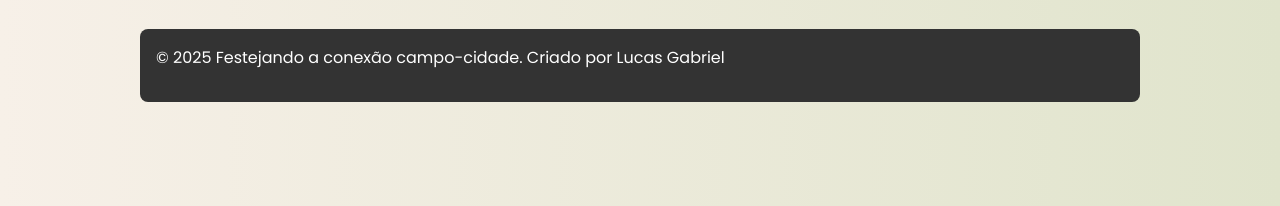
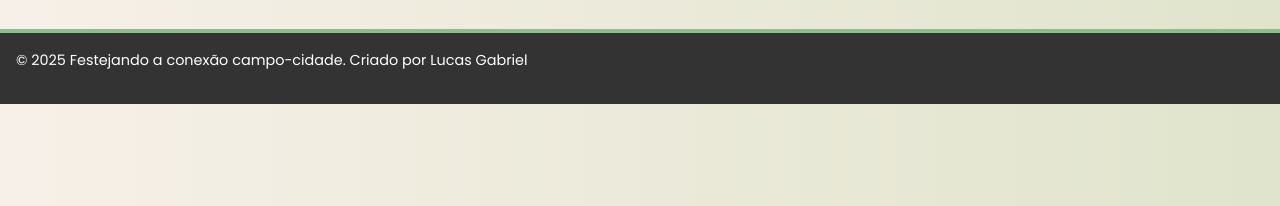
Before and after one commit to Lucas0101Ly/Agrinho-2025, a plain HTML site: page index.html in a window 1280 px wide. Shown: the part 594-800 px from the top of the page. Drawn offline with Linux system fonts and the light colour scheme.

Commit message:
footerSalvaa

```diff
--- a/style.css
+++ b/style.css
@@ -79,16 +79,19 @@ p {
 }
 
 footer {
-  background: #333;
-  color: white;
-  text-align: center;
-  padding: 1rem;
-  margin-top: 2rem;
+    background: #333;
+    color: white;
+    text-align: center;
+    padding: 1rem;
+    margin-top: 2rem;
 
-  max-width: 1000px;
-  margin-left: auto;
-  margin-right: auto;
-  border-radius: 8px;
+    width: 100%;
+    position: relative;
+    bottom: 0;
+
+    font-size: 0.9rem;
+
+    border-top: 4px solid #8fbc8f;
 }
 
 @media (max-width: 768px) {
```
